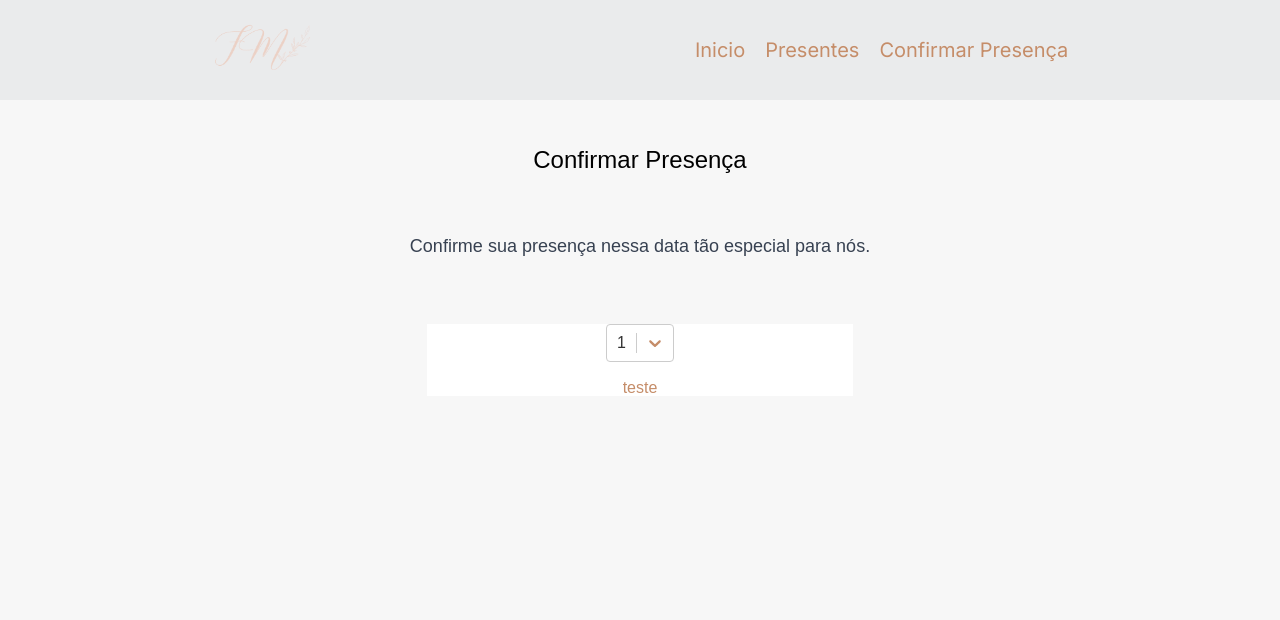
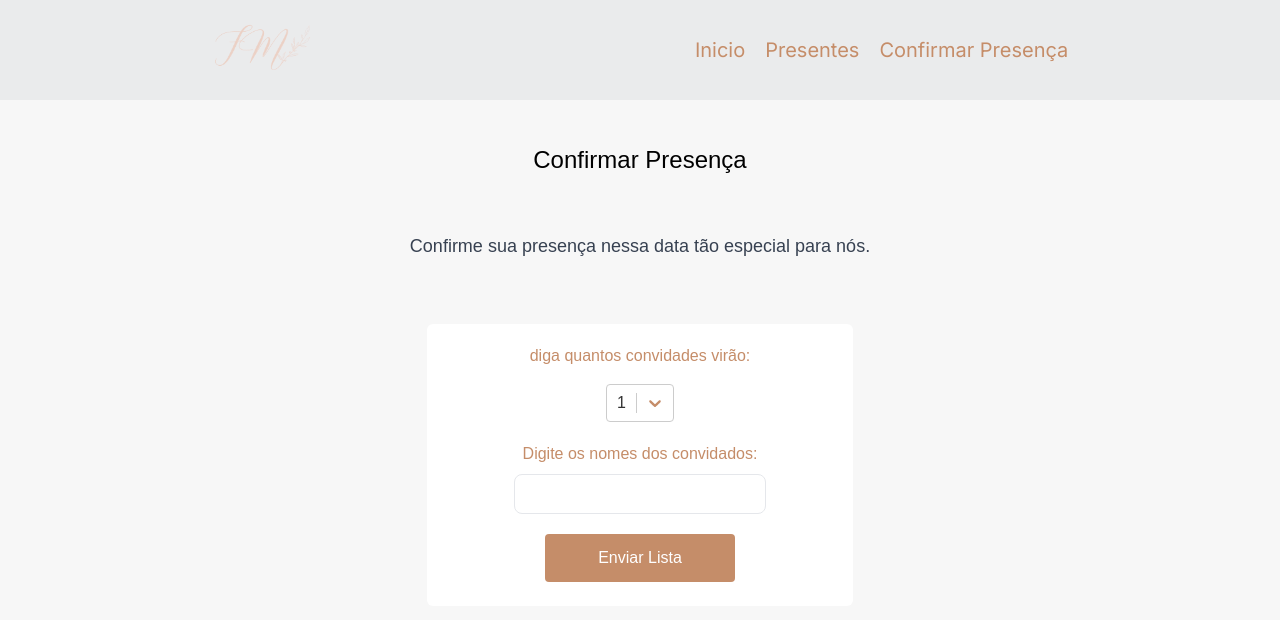
Before and after one commit to lucasfranchini/Wedding, a Next.js app: page /confirm in a window 1280 px wide. Shown: the top 620 px of the page. Built offline with nearby package versions, Linux system fonts and the light colour scheme.

Commit message:
style: form style

```diff
--- a/src/app/confirm/confirmForm/index.tsx
+++ b/src/app/confirm/confirmForm/index.tsx
@@ -11,6 +11,8 @@ const ConfirmForm: React.FC = () => {
     { value: 1, label: "1" },
     { value: 2, label: "2" },
     { value: 3, label: "3" },
+    { value: 4, label: "4" },
+    { value: 5, label: "5" },
   ];
   const submitForm = (event: FormEvent<HTMLFormElement>) => {
     event.preventDefault();
@@ -25,18 +27,34 @@ const ConfirmForm: React.FC = () => {
   };
   return (
     <form
-      className="bg-white w-1/3 mt-16 flex flex-col items-center"
+      className="bg-white w-1/3 mt-16 flex flex-col items-center p-6 rounded-md"
       onSubmit={submitForm}
     >
+      <div className="flex flex-col items-center gap-5 ">
+        diga quantos convidades virão:
         <Select
           options={options}
           value={number}
           onChange={(value) => setNumber(value)}
         />
+      </div>
+      <div className="flex flex-col items-center gap-3 mt-6 w-full">
+        Digite os nomes dos convidados:
         {Array.from({ length: number?.value || 1 }).map((_, index) => (
-        <input key={index} name={`${index}`} onChange={fillInput} />
+          <input
+            key={index}
+            name={`${index}`}
+            onChange={fillInput}
+            className="w-2/3 border h-10 rounded-lg"
+          />
         ))}
-      <button type="submit">teste</button>
+      </div>
+      <button
+        className=" w-1/2 p-4 text-white bg-[#c58d69] text-center rounded mt-5"
+        type="submit"
+      >
+        Enviar Lista
+      </button>
     </form>
   );
 };
--- a/src/app/confirm/page.tsx
+++ b/src/app/confirm/page.tsx
@@ -3,7 +3,7 @@ import ConfirmForm from "./confirmForm";
 
 const ConfirmPage: NextPage = () => {
   return (
-    <div className="flex flex-col items-center h-screen w-full bg-[#f7f7f7] font-mont pb-20">
+    <div className="flex flex-col items-center h-screen overflow-y-scroll w-full bg-[#f7f7f7] font-mont pb-20">
       <h1 className="mt-36 mb-14 text-black text-2xl">Confirmar Presença</h1>
       <span className="text-lg text-gray-700">
         Confirme sua presença nessa data tão especial para nós.
```
Lines whose indentation alone changed are shown as unchanged.
